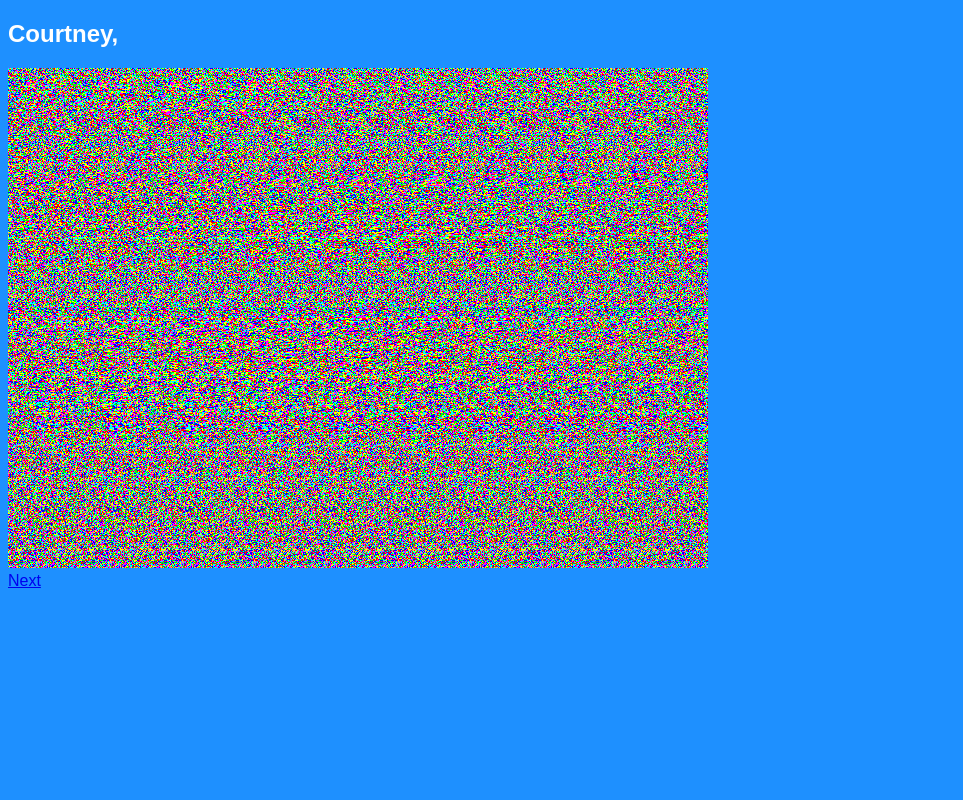
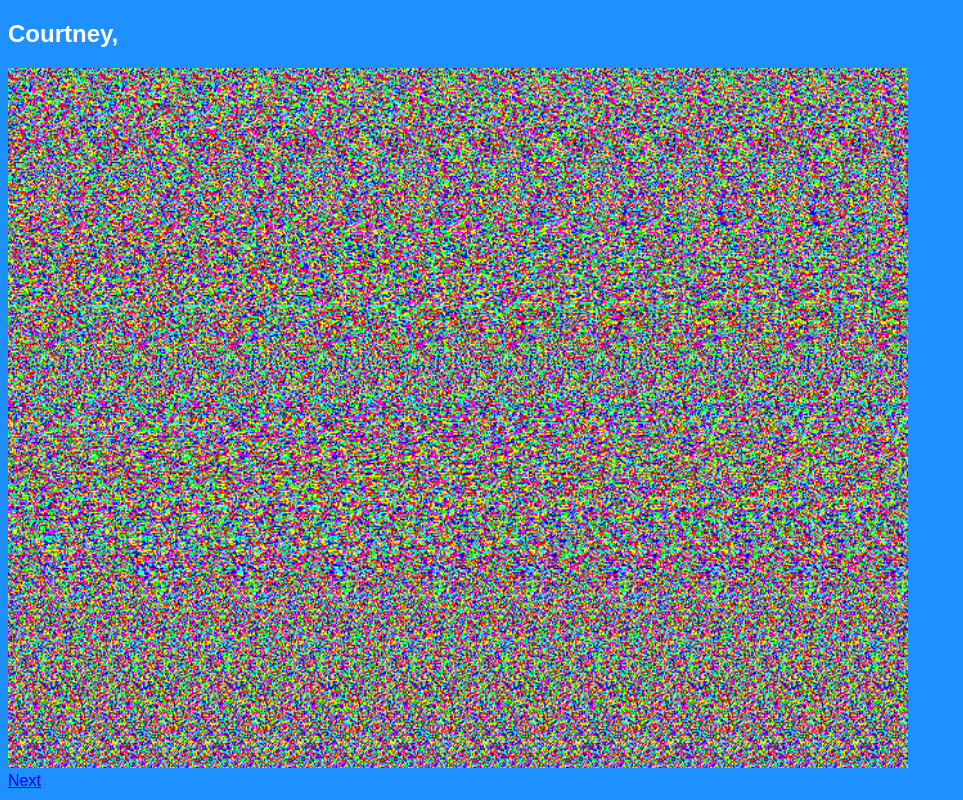
Before and after one commit to megbers/BirthdayCard, a plain HTML site: page index.html in a window 1280 px wide. Shown: the whole page, without its empty margins (0-963 px from the left). Drawn offline with Linux system fonts and the light colour scheme.

Commit message:
Making image bigger

```diff
--- a/birthday.css
+++ b/birthday.css
@@ -1,6 +1,6 @@
 img {
-    width: 700px;
-    height: 500px;
+    width: 900px;
+    height: 700px;
 }
 
 body {
```
